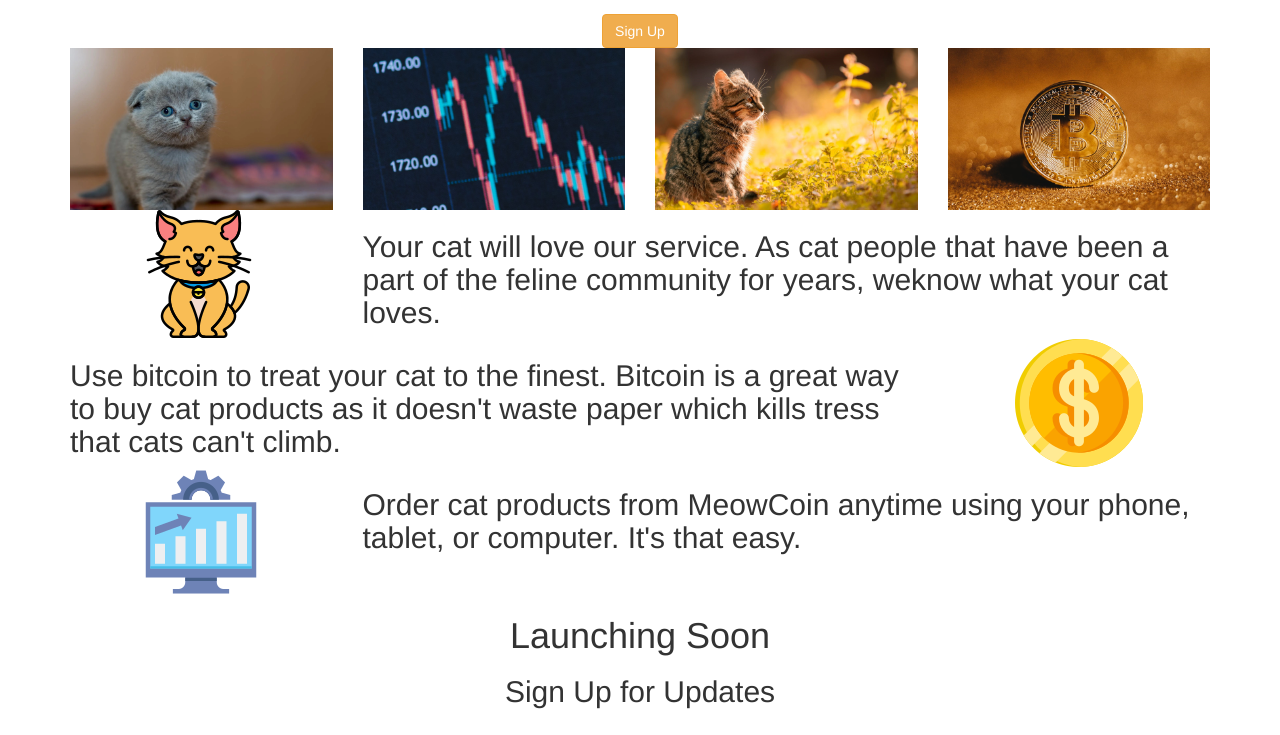
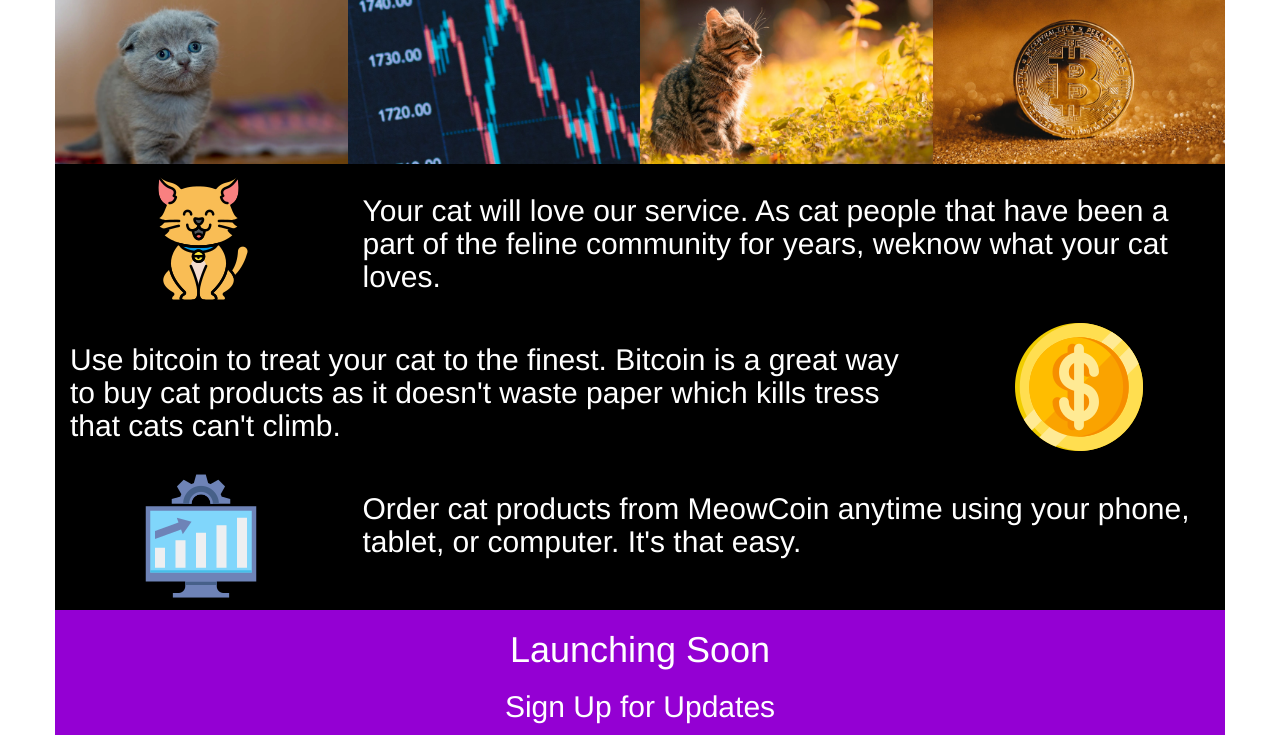
Before and after one commit to BharathMudunuru/Meowcoin, a plain HTML site: page index.html in a window 1280 px wide. Shown: the part 289-1024 px from the top of the page. Drawn offline with nearby package versions, Linux system fonts and the light colour scheme.

Commit message:
Update index.html

```diff
--- a/index.html
+++ b/index.html
@@ -10,7 +10,7 @@
         <!-- Bootstrap -->
         <link rel="stylesheet" href="https://cdn.jsdelivr.net/npm/bootstrap@3.3.7/dist/css/bootstrap.min.css" integrity="sha384-BVYiiSIFeK1dGmJRAkycuHAHRg32OmUcww7on3RYdg4Va+PmSTsz/K68vbdEjh4u" crossorigin="anonymous">
 
-        <link href="bit.css" rel="stylesheet" type="text/css">
+        <link href="style.css" rel="stylesheet" type="text/css">
 
         <!-- HTML5 shim and Respond.js for IE8 support of HTML5 elements and media queries -->
         <!-- WARNING: Respond.js doesn't work if you view the page via file:// -->
```
